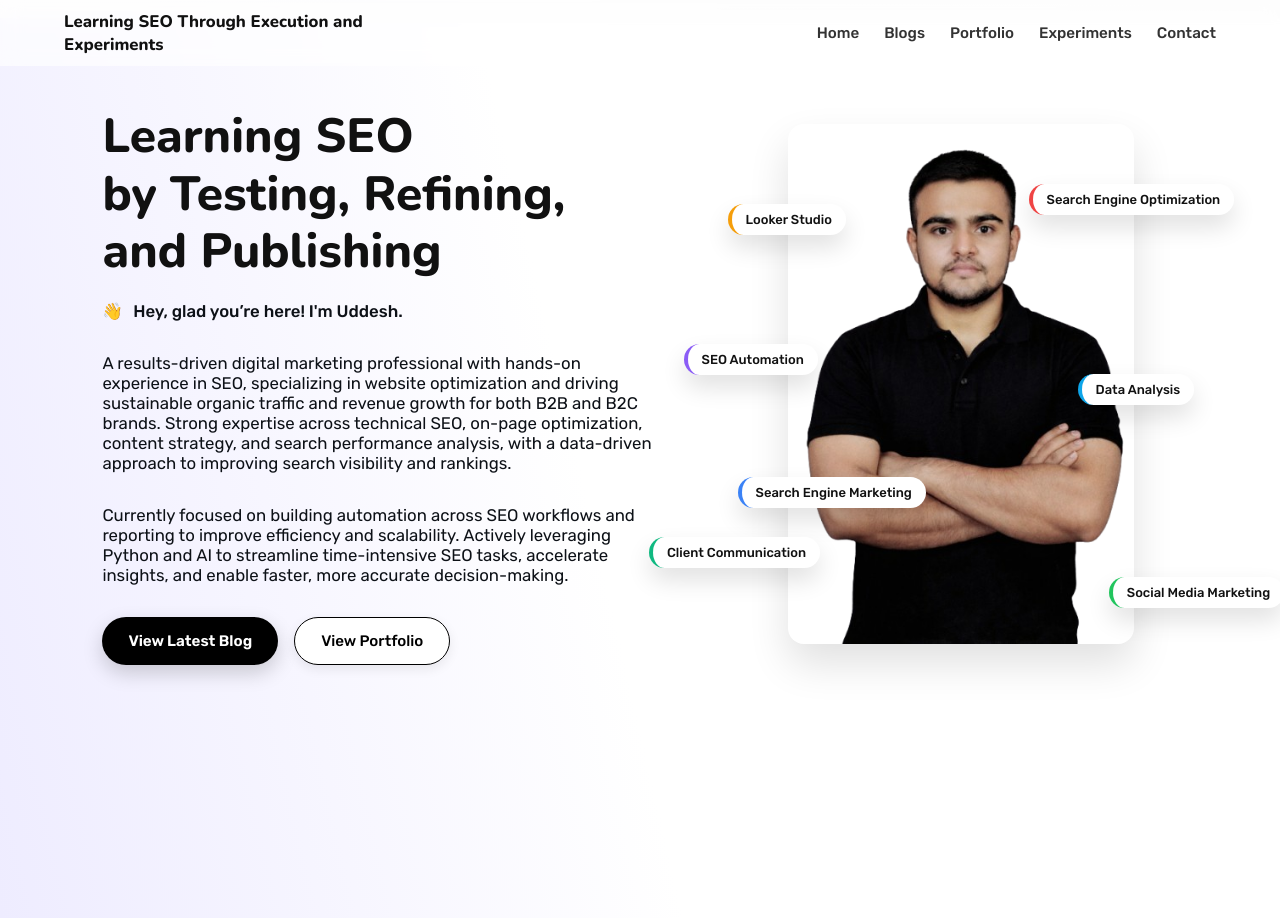
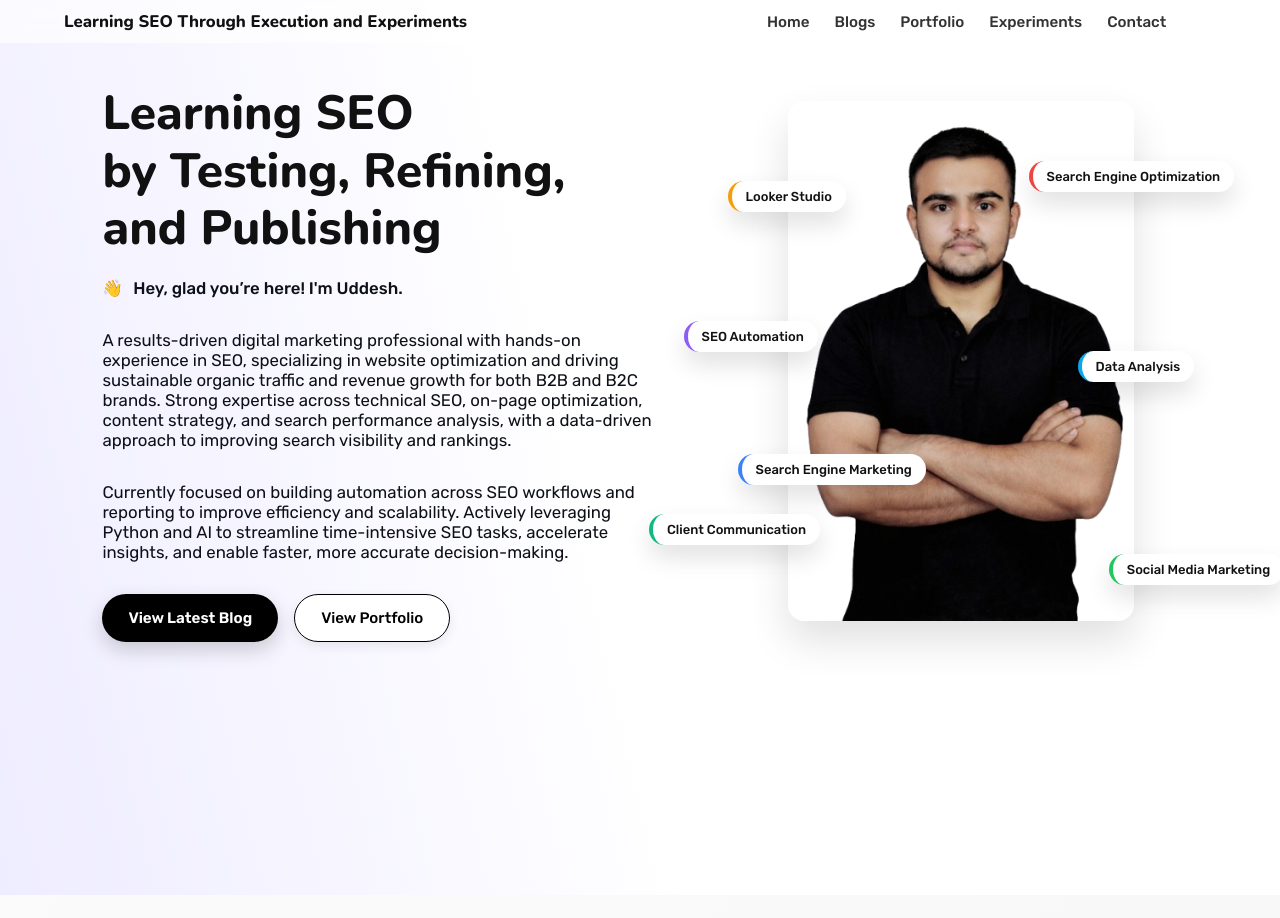
Before and after one commit to uddeshbommawar/uddeshbommawar.github.io, a Jekyll site: the page built from index.md, in a window 1280 px wide. Built offline with Jekyll 4.4.1, drawn with Linux system fonts in a browser that asks for light colours.

Commit message:
Update main.css

```diff
--- a/assets/css/main.css
+++ b/assets/css/main.css
@@ -107,7 +107,7 @@ h1, h2, h3, h4, h5, h6 {
 
   display: flex;
   align-items: center;
-  gap: 350px;
+  gap: 300px;
 }
 /* Logo */
 
```
